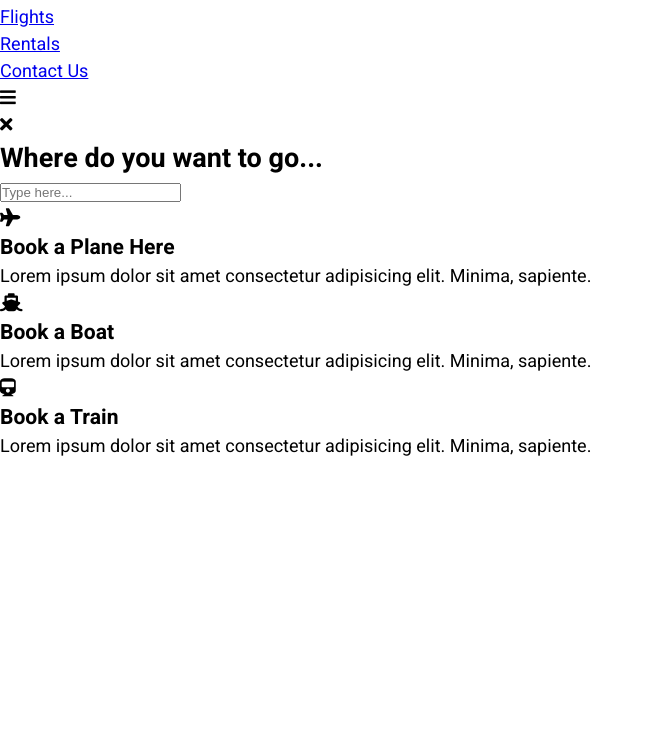
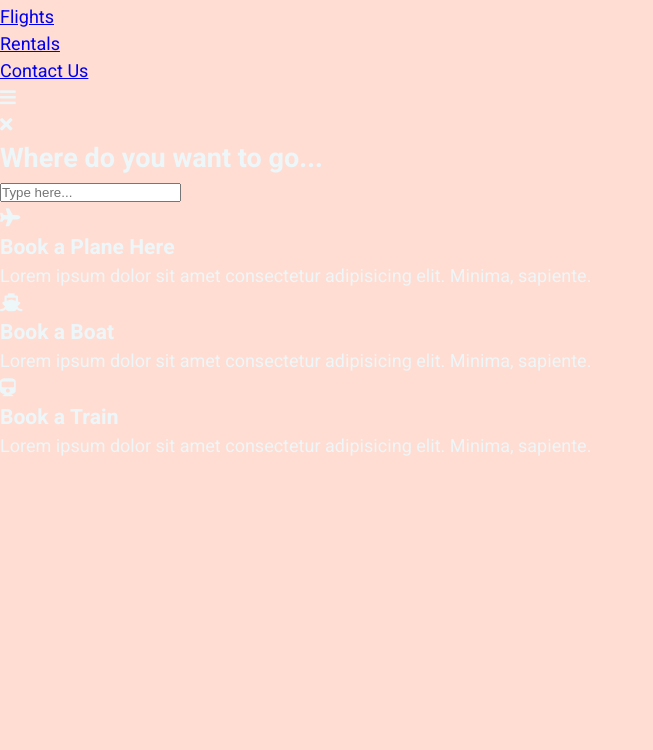
Before and after one commit to wpartin/travelAgency, a plain HTML site: page index.html in a window 1280 px wide. Shown: the part 50-800 px from the top of the page, without its empty margins (0-653 px from the left). Drawn offline with Linux system fonts and the light colour scheme.

Commit message:
added color variables

```diff
--- a/css/style.css
+++ b/css/style.css
@@ -1,4 +1,12 @@
 @import url("https://fonts.googleapis.com/css2?family=Heebo:wght@100;200;300;400;500;600;700;800;900&display=swap");
+
+:root {
+  --ming: #006d77ff;
+  --middle-blue-green: #83c5beff;
+  --alice-blue: #edf6f9ff;
+  --unbleached-silk: #ffddd2ff;
+  --dark-salmon: #e29578ff;
+}
 
 * {
   box-sizing: border-box;
@@ -10,4 +18,6 @@ html,
 body {
   font-size: 18px;
   font-family: "Heebo", sans-serif;
+  color: var(--alice-blue);
+  background-color: var(--unbleached-silk);
 }
```
